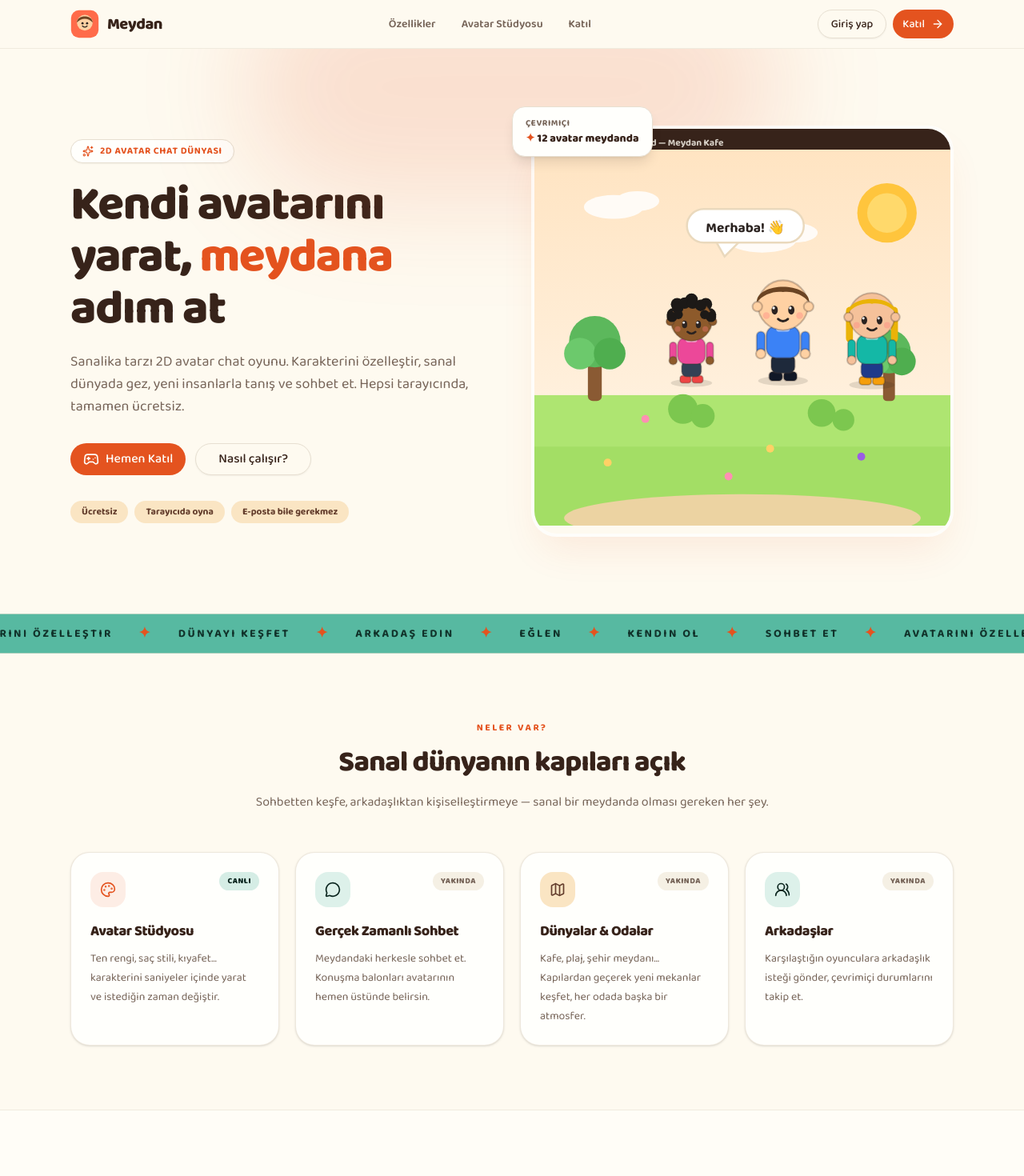
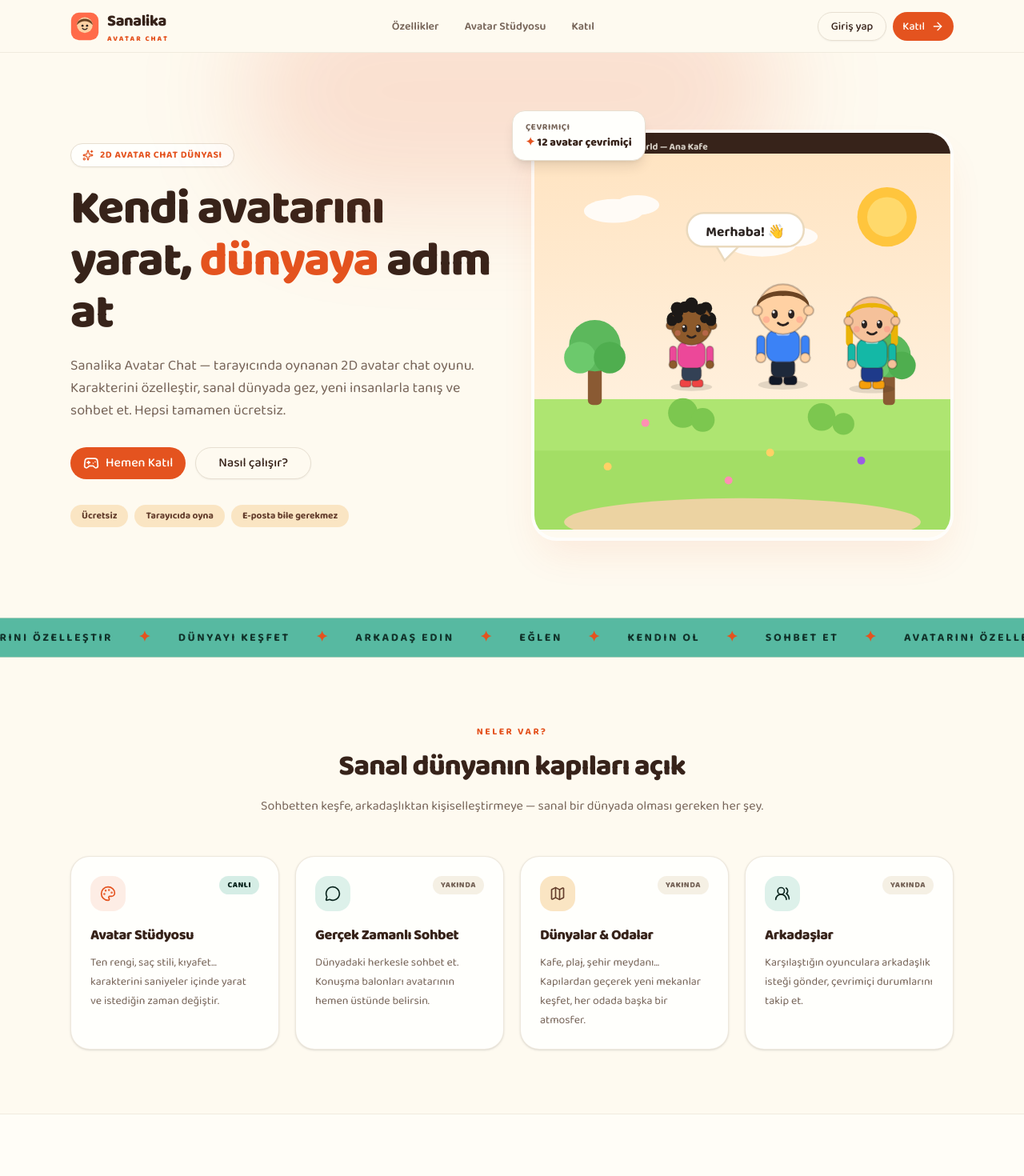
Before and after one commit to dedidelideniz-hub/avatar-chat-game, a React (Vite) app: page / in a window 1280 px wide. Shown: the top 1470 px of the page at 80% size. Built offline with nearby package versions, Linux system fonts and the light colour scheme; no server answers; what @convex-dev/auth would draw is missing.

Commit message:
Freebuff: Here is what I am going for. Treat these as preferences,...

```diff
--- a/src/pages/Auth.tsx
+++ b/src/pages/Auth.tsx
@@ -155,7 +155,7 @@
                     <GameLogo className="size-16 rounded-2xl shadow-md" />
                   </div>
                   <CardTitle className="mt-3 text-2xl">
-                    Meydana hoş geldin
+                    Sanalika'ya hoş geldin
                   </CardTitle>
                   <CardDescription>
                     Avatar dünyasına giriş için e-postanı gir ya da misafir olarak devam et
--- a/src/pages/Landing.tsx
+++ b/src/pages/Landing.tsx
@@ -42,7 +42,12 @@
   return (
     <div className={`flex items-center gap-2.5 ${className ?? ""}`}>
       <LogoMark className="size-9" />
-      <span className="text-xl font-extrabold tracking-tight">Meydan</span>
+      <div className="flex flex-col leading-none">
+        <span className="text-xl font-extrabold tracking-tight">Sanalika</span>
+        <span className="mt-1 text-[9px] font-extrabold uppercase tracking-[0.22em] text-primary">
+          Avatar Chat
+        </span>
+      </div>
     </div>
   );
 }
@@ -54,7 +59,7 @@
       viewBox="0 0 420 380"
       className={className}
       role="img"
-      aria-label="Meydan dünyasından bir sahne"
+      aria-label="Sanalika dünyasından bir sahne"
     >
       <defs>
         <linearGradient id="sky" x1="0" y1="0" x2="0" y2="1">
@@ -175,7 +180,7 @@
     icon: MessageCircle,
     color: "bg-secondary/20 text-secondary-foreground",
     title: "Gerçek Zamanlı Sohbet",
-    desc: "Meydandaki herkesle sohbet et. Konuşma balonları avatarının hemen üstünde belirsin.",
+    desc: "Dünyadaki herkesle sohbet et. Konuşma balonları avatarının hemen üstünde belirsin.",
     badge: "Yakında",
   },
   {
@@ -199,8 +204,7 @@
     <div className="min-h-screen bg-background text-foreground">
       {/* Nav */}
       <header className="sticky top-0 z-40 border-b border-border/60 bg-background/80 backdrop-blur">
-        <div className="mx-auto flex w-full max-w-6xl items-center justify-between px-4 py-3 sm:px-6">
-          <Link to="/" aria-label="Meydan ana sayfa">
+        <div className="mx-auto flex w-full max-w-6xl items-center justify-between px-4 py-3 sm:px-6">            <Link to="/" aria-label="Sanalika ana sayfa">
             <GameLogo />
           </Link>
           <nav className="hidden items-center gap-8 text-sm font-semibold text-muted-foreground md:flex">
@@ -243,12 +247,12 @@
             </span>
             <h1 className="mt-5 text-4xl font-extrabold leading-[1.08] tracking-tight sm:text-5xl lg:text-6xl">
               Kendi avatarını yarat,{" "}
-              <span className="text-primary">meydana</span> adım at
+              <span className="text-primary">dünyaya</span> adım at
             </h1>
             <p className="mt-5 max-w-xl text-base leading-7 text-muted-foreground sm:text-lg">
-              Sanalika tarzı 2D avatar chat oyunu. Karakterini özelleştir, sanal
-              dünyada gez, yeni insanlarla tanış ve sohbet et. Hepsi tarayıcında,
-              tamamen ücretsiz.
+              Sanalika Avatar Chat — tarayıcında oynanan 2D avatar chat oyunu.
+              Karakterini özelleştir, sanal dünyada gez, yeni insanlarla tanış
+              ve sohbet et. Hepsi tamamen ücretsiz.
             </p>
             <div className="mt-8 flex flex-wrap items-center gap-3">
               <Button asChild size="lg" className="rounded-full px-7 text-base">
@@ -286,7 +290,7 @@
                 <span className="size-2.5 rounded-full bg-[#febc2e]" />
                 <span className="size-2.5 rounded-full bg-[#28c840]" />
                 <span className="ml-3 text-xs font-bold text-background/80">
-                  meydan.world — Meydan Kafe
+                  sanalika.world — Ana Kafe
                 </span>
               </div>
               <div className="animate-float-slow">
@@ -298,7 +302,7 @@
                 Çevrimiçi
               </p>
               <p className="text-sm font-extrabold">
-                <span className="text-primary">✦</span> 12 avatar meydanda
+                <span className="text-primary">✦</span> 12 avatar çevrimiçi
               </p>
             </div>
           </motion.div>
@@ -317,7 +321,7 @@
             Sanal dünyanın kapıları açık
           </h2>
           <p className="mt-4 text-base leading-7 text-muted-foreground">
-            Sohbetten keşfe, arkadaşlıktan kişiselleştirmeye — sanal bir meydanda
+            Sohbetten keşfe, arkadaşlıktan kişiselleştirmeye — sanal bir dünyada
             olması gereken her şey.
           </p>
         </motion.div>
@@ -454,7 +458,7 @@
           </h2>
           <p className="relative mx-auto mt-4 max-w-xl text-base leading-7 text-background/70">
             Bir dakika bile sürmüyor. E-postanı gir veya misafir olarak devam et —
-            meydan seni bekliyor.
+            Sanalika seni bekliyor.
           </p>
           <div className="relative mt-8 flex flex-wrap items-center justify-center gap-3">
             <Button
@@ -487,7 +491,7 @@
             </Link>
           </nav>
           <p className="text-sm text-muted-foreground">
-            © 2026 Meydan · 2D avatar chat dünyası
+            © 2026 Sanalika Avatar Chat
           </p>
         </div>
       </footer>
--- a/src/pages/Studio.tsx
+++ b/src/pages/Studio.tsx
@@ -41,7 +41,12 @@
           fill="none"
         />
       </svg>
-      <span className="text-xl font-extrabold tracking-tight">Meydan</span>
+      <div className="flex flex-col leading-none">
+        <span className="text-xl font-extrabold tracking-tight">Sanalika</span>
+        <span className="mt-1 text-[9px] font-extrabold uppercase tracking-[0.22em] text-primary">
+          Avatar Chat
+        </span>
+      </div>
     </div>
   );
 }
@@ -182,8 +187,8 @@
           </h1>
           <p className="mt-2 max-w-xl text-sm leading-6 text-muted-foreground sm:text-base">
             {hasProfile
-              ? "Görünümünü veya kullanıcı adını değiştir — meydana dilediğin gibi dön."
-              : "Kendine benzeyen ya da tamamen hayal ürünü bir avatar seç. Sonra meydanda herkes seni böyle görecek."}
+              ? "Görünümünü veya kullanıcı adını değiştir — dünyaya dilediğin gibi dön."
+              : "Kendine benzeyen ya da tamamen hayal ürünü bir avatar seç. Sonra dünyada herkes seni böyle görecek."}
           </p>
         </motion.div>
 
@@ -219,7 +224,7 @@
                 </div>
                 <div className="mb-4 flex items-center gap-1.5 text-xs font-bold text-muted-foreground">
                   <span className="size-2 rounded-full bg-[#28c840]" />
-                  Meydana girişe hazır
+                  Dünyaya girişe hazır
                 </div>
               </div>
             </div>
@@ -356,7 +361,7 @@
               </div>
               <p className="flex items-center gap-1.5 text-xs font-semibold text-muted-foreground">
                 <Sparkles className="size-3.5 text-primary" />
-                Profilin meydandaki görünümünü belirler — istediğin zaman değiştirebilirsin.
+                Profilin sanal dünyadaki görünümünü belirler — istediğin zaman değiştirebilirsin.
               </p>
             </div>
           </div>
```
